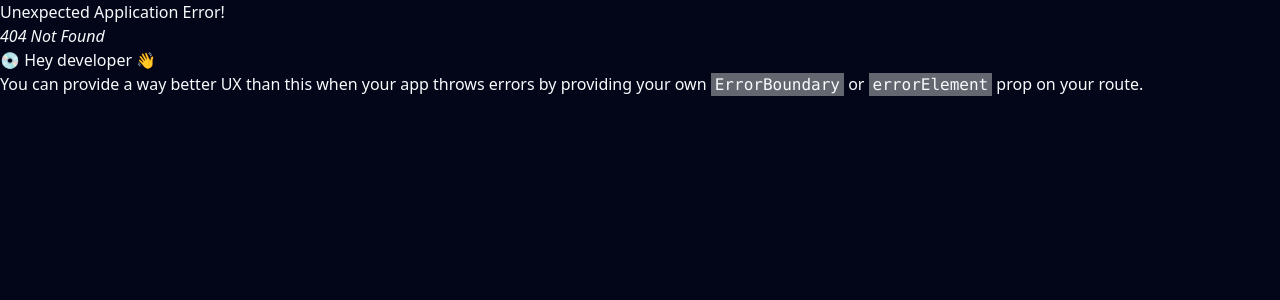
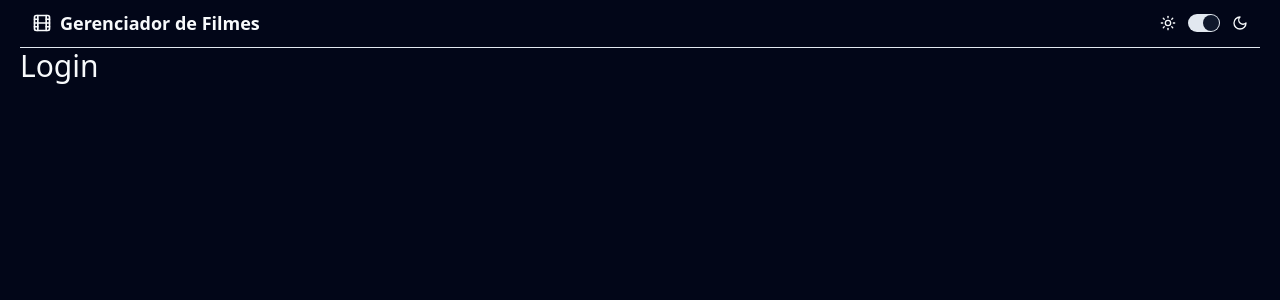
Before and after one commit to angelomarques/movies-crud, a React (Vite) app: page /login in a window 1280 px wide. Before the commit this address had no page. Shown: the top 300 px of the page. Built offline with nearby package versions, Linux system fonts and the light colour scheme.

Commit message:
set up protected route logic and create sign up and login component files

```diff
--- a/src/App.tsx
+++ b/src/App.tsx
@@ -6,12 +6,23 @@ import {
 } from "react-router-dom";
 import { ThemeProvider } from "./components/theme-provider";
 import { MainLayout } from "./layouts/main";
+import { ProtectedRouteLayout } from "./layouts/protected-route";
 import { HomePage } from "./pages/home";
+import { LoginPage } from "./pages/login";
+import { AuthRouteLayout } from "./layouts/auth-route";
+import { SignUpPage } from "./pages/sign-up";
 
 const router = createBrowserRouter(
   createRoutesFromElements(
     <Route path="/" element={<MainLayout />}>
-      <Route index element={<HomePage />} />
+      <Route element={<ProtectedRouteLayout />}>
+        <Route index element={<HomePage />} />
+      </Route>
+
+      <Route element={<AuthRouteLayout />}>
+        <Route path="/login" element={<LoginPage />} />
+        <Route path="/sign-up" element={<SignUpPage />} />
+      </Route>
     </Route>
   )
 );
--- /dev/null
+++ b/src/layouts/auth-route.tsx
@@ -0,0 +1,12 @@
+import { Navigate, Outlet } from "react-router-dom";
+
+export function AuthRouteLayout() {
+  // TODO: implement authentication logic
+  const isAuthenticated = false;
+
+  if (isAuthenticated) {
+    return <Navigate to="/" replace />;
+  }
+
+  return <Outlet />;
+}
--- /dev/null
+++ b/src/layouts/protected-route.tsx
@@ -0,0 +1,14 @@
+import { Navigate, Outlet, useLocation } from "react-router-dom";
+
+export function ProtectedRouteLayout() {
+  // TODO: implement authentication logic
+  const isAuthenticated = false;
+
+  const location = useLocation();
+
+  if (!isAuthenticated) {
+    return <Navigate to="/login" replace state={{ from: location }} />;
+  }
+
+  return <Outlet />;
+}
--- /dev/null
+++ b/src/pages/login.tsx
@@ -0,0 +1,7 @@
+export function LoginPage() {
+  return (
+    <div>
+      <h1 className="text-3xl">Login</h1>
+    </div>
+  );
+}
--- /dev/null
+++ b/src/pages/sign-up.tsx
@@ -0,0 +1,3 @@
+export function SignUpPage() {
+  return <>Signup</>;
+}
```
